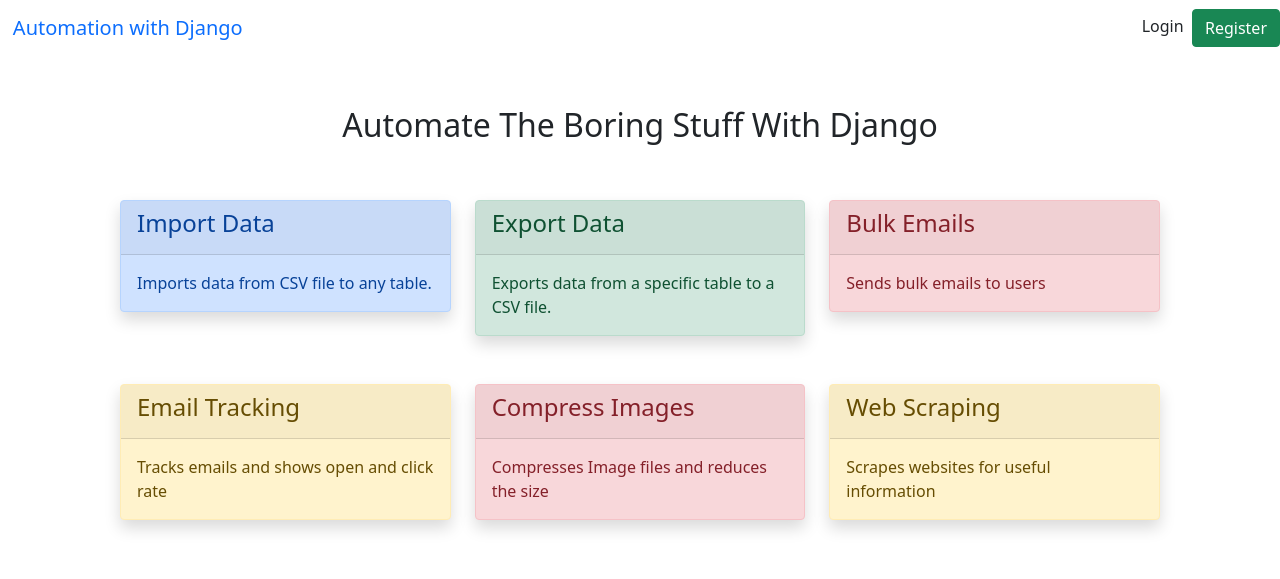
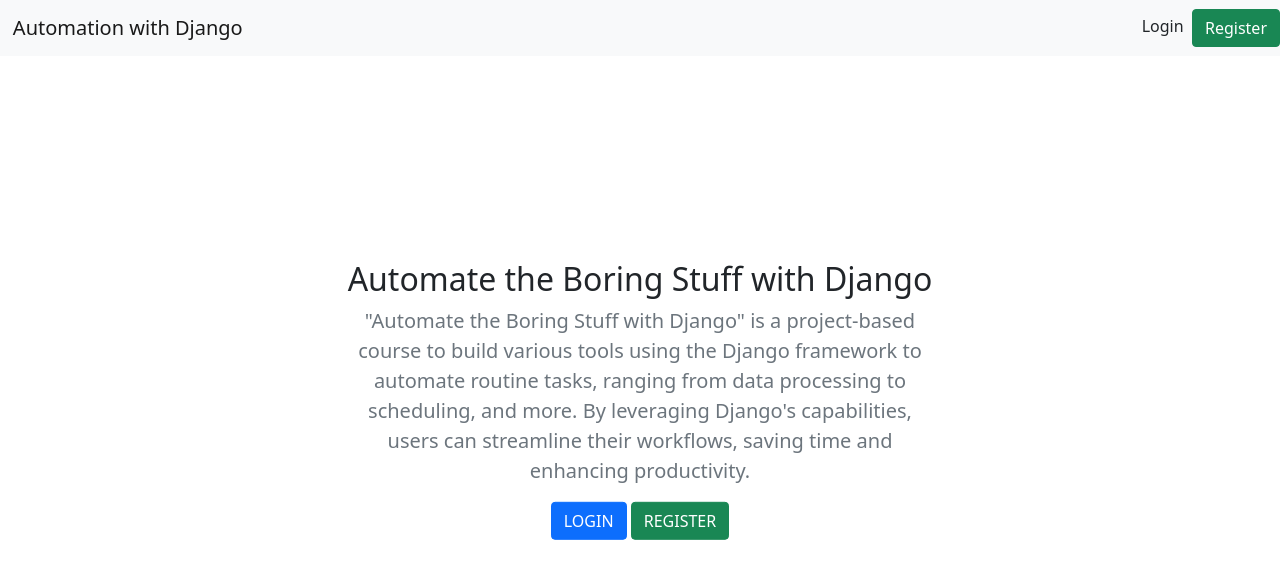
Before and after one commit to mahammadmurad/automation, a Django app: page / in a window 1280 px wide. Shown: the top 579 px of the page. Run offline with Django 5.2, Linux system fonts and the light colour scheme; parts of the project's set-up code (start-up, migrations or seed data) failed here and were passed over.

Commit message:
Login and Registration

```diff
--- a/automation/settings.py
+++ b/automation/settings.py
@@ -34,6 +34,8 @@
 INSTALLED_APPS = [
     "dataentry",
     "uploads",
+    "crispy_forms",
+    "crispy_bootstrap5",
     "django.contrib.admin",
     "django.contrib.auth",
     "django.contrib.contenttypes",
@@ -148,3 +150,6 @@
 EMAIL_USE_TLS = True
 DEFAULT_FROM_EMAIL = "Automate with Django <mmahhammad.muradd@gmail.com>"
 DEFAULT_TO_EMAIL = "mahammad.muradd@gmail.com"
+
+
+CRISPY_TEMPLATE_PACK = "bootstrap5"
--- a/automation/urls.py
+++ b/automation/urls.py
@@ -25,7 +25,11 @@
     path("admin/", admin.site.urls),
     path("", views.home, name="home"),
     path("dataentry/", include("dataentry.urls")),
-    path("celery-test/", views.celery_test),
+
+    path("register/", views.register, name="register"),
+    path("login/", views.login, name="login"),
+    path("logout/", views.logout, name="logout"),
+
 ]
 
 urlpatterns += static(settings.MEDIA_URL, document_root=settings.MEDIA_ROOT)
--- a/automation/views.py
+++ b/automation/views.py
@@ -1,12 +1,55 @@
-from django.shortcuts import render
+from django.shortcuts import render, redirect
 from django.http import HttpResponse
-
+from .forms import RegistrationForm
+from django.contrib import messages
+from django.contrib.auth.forms import AuthenticationForm
+from django.contrib import auth
 
 def home(request):
     return render(request, "home.html")
 
 
-def celery_test(request):
-    # I want to execute a time consuming task here
-    # celery_test_task.delay()
-    return HttpResponse("<h3>Function executed successfully</h3>")
+def register(request):
+    if request.method == "POST":
+        form = RegistrationForm(request.POST)
+        if form.is_valid():
+            form.save()
+            messages.success(request, "Registration successful.")
+            return redirect("login")
+        else:
+            context = {"form": form}
+            return render(request, "register.html", context)
+    else:
+        form = RegistrationForm()
+        context = {
+            "form": form,
+        }
+    return render(request, "register.html", context)
+
+
+def login(request):
+    if request.method == "POST":
+        form = AuthenticationForm(request, request.POST)
+        if form.is_valid():
+            username = form.cleaned_data["username"]
+            password = form.cleaned_data["password"]
+
+            user = auth.authenticate(username=username, password=password)
+
+            if user is not None:
+                auth.login(request, user)
+                return redirect("home")
+        else:
+            messages.error(request, "Invalid credentials")
+            return redirect("login")
+    else:
+        form = AuthenticationForm()
+        context = {
+            "form": form,
+        }
+    return render(request, "login.html", context)
+
+
+def logout(request):
+    auth.logout(request)
+    return redirect("home")
--- a/templates/base.html
+++ b/templates/base.html
@@ -9,6 +9,7 @@
     <title>Automation with Django</title>
     <link href="https://cdn.jsdelivr.net/npm/bootstrap@5.0.2/dist/css/bootstrap.min.css" rel="stylesheet">
     <script src="https://cdn.jsdelivr.net/npm/bootstrap@5.0.2/dist/js/bootstrap.bundle.min.js"></script>
+    <script src="https://ajax.googleapis.com/ajax/libs/jquery/3.6.4/jquery.min.js"></script>
     <script src="{% static 'js/custom.js' %}"></script>
     <style>
         .form-group {
@@ -25,14 +26,21 @@
     </style>
 </head>
 <body>
-    <nav class="navbar bg-body-tertiary">
+    <nav class="navbar navbar-light bg-light">
         <div class="container">
             <a class="navbar-brand" href="{% url 'home'%}">Automation with Django</a>
         </div>
+        {% if user.is_authenticated %}
         <div>
-            <a href="" class="float-right text-decoration-none text-dark">Login</a>
-            &nbsp;<a href="" class="float-right btn btn-success">Register</a>
+            Logged in as: <b>{{ user }}</b>
+            &nbsp; <a href="{% url 'logout' %}" class="float-right btn btn-outline-danger">Logout</a>
         </div>
+        {% else %}
+        <div>
+            <a href="{% url 'login' %}" class="float-right text-decoration-none text-dark">Login</a>
+            &nbsp;<a href="{% url 'register' %}" class="float-right btn btn-success">Register</a>
+        </div>
+        {% endif %}
     </nav>
     {% block content %}
 
--- a/templates/home.html
+++ b/templates/home.html
@@ -3,6 +3,7 @@
 
 {% block content %}
     <div class="container" style="padding: 50px;">
+        {% if user.is_authenticated %}
         <h2 class="text-center">Automate The Boring Stuff With Django</h2>
         <div class="row pt-5">
             <!-- Import data -->
@@ -90,5 +91,22 @@
                 </a>
             </div>
         </div>
+        {% else %}
+
+        <div class="home-info">
+            <h2 class="text-center">Automate the Boring Stuff with Django</h2>
+            <p class="lead text-center text-muted">
+                "Automate the Boring Stuff with Django" is a project-based course to build various tools using the Django
+                framework to automate routine tasks, ranging from data processing to scheduling, and more.
+                By leveraging Django's capabilities, users can streamline their workflows, saving time and enhancing
+                productivity.
+            </p>
+
+            <div style="display: flex; justify-content: center;">
+                <a href="{% url 'login' %}" class="btn btn-primary">LOGIN</a>
+                &nbsp;<a href="{% url 'register' %}" class="btn btn-success">REGISTER</a>
+            </div>
+        </div>
+        {% endif %}
     </div>
 {% endblock content %}
```
Also changed, not shown: automation/forms.py (added, +11 -0 lines), templates/login.html (added, +23 -0 lines), templates/register.html (added, +23 -0 lines).
